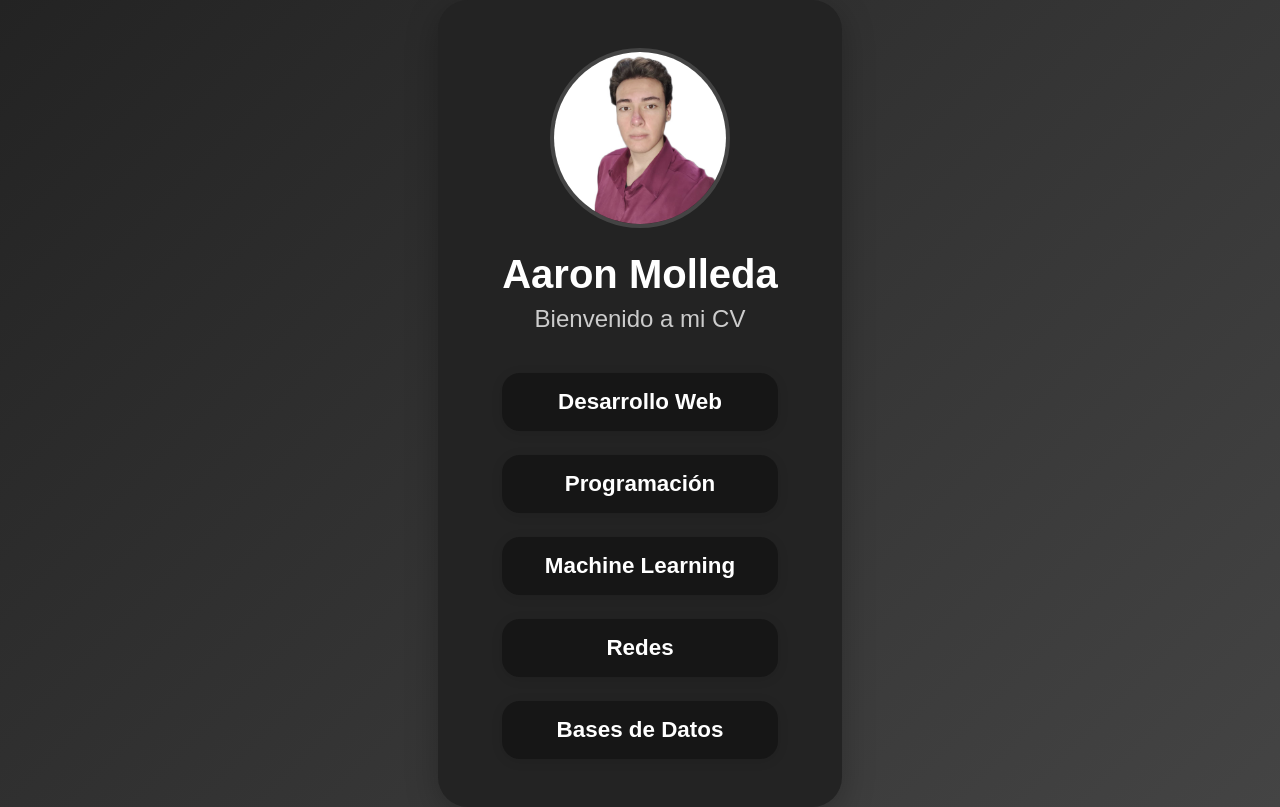
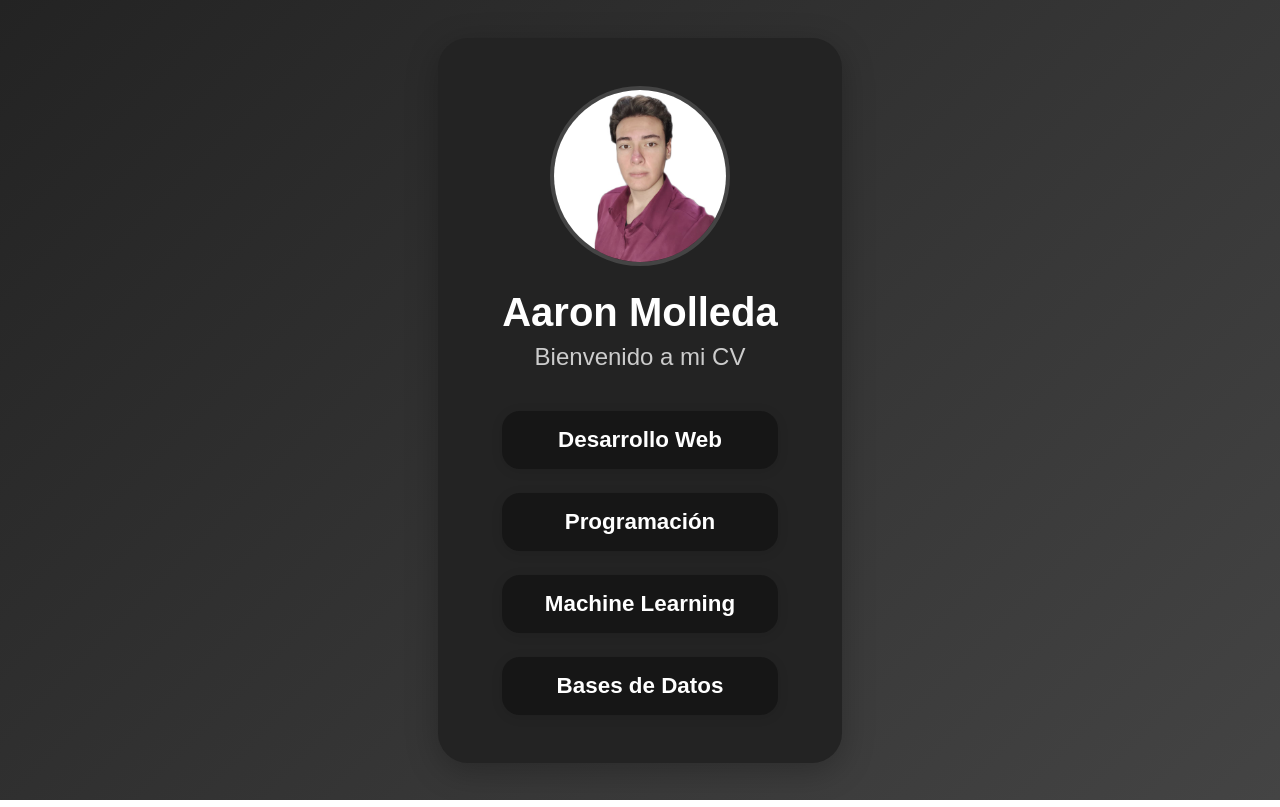
Before and after one commit to AaronMolleda14/CV, a Next.js app: page / in a window 1280 px wide. Built offline with nearby package versions, Linux system fonts and the light colour scheme.

Commit message:
Version 1.2 Mejora del Contenido

```diff
--- a/app/page.tsx
+++ b/app/page.tsx
@@ -21,7 +21,6 @@ export default function Home() {
           <KnowledgeButton label="Desarrollo Web" href="/desarrollo-web" />
           <KnowledgeButton label="Programación" href="/programacion" />
           <KnowledgeButton label="Machine Learning" href="/machine-learning" />
-          <KnowledgeButton label="Redes" href="/redes" />
           <KnowledgeButton label="Bases de Datos" href="/bases-de-datos" />
         </div>
       </div>
--- a/components/SideBar.tsx
+++ b/components/SideBar.tsx
@@ -24,7 +24,6 @@ export default function SideBar({ isOpen = true, onClose }: SideBarProps) {
           <KnowledgeButton label="Desarrollo Web" href="/desarrollo-web" onClick={onClose} />
           <KnowledgeButton label="Programación" href="/programacion" onClick={onClose} />
           <KnowledgeButton label="Machine Learning" href="/machine-learning" onClick={onClose} />
-          <KnowledgeButton label="Redes" href="/redes" onClick={onClose} />
           <KnowledgeButton label="Bases de Datos" href="/bases-de-datos" onClick={onClose} />
           <KnowledgeButton label="Volver al Inicio" href="/" onClick={onClose} />
         </nav>
```
